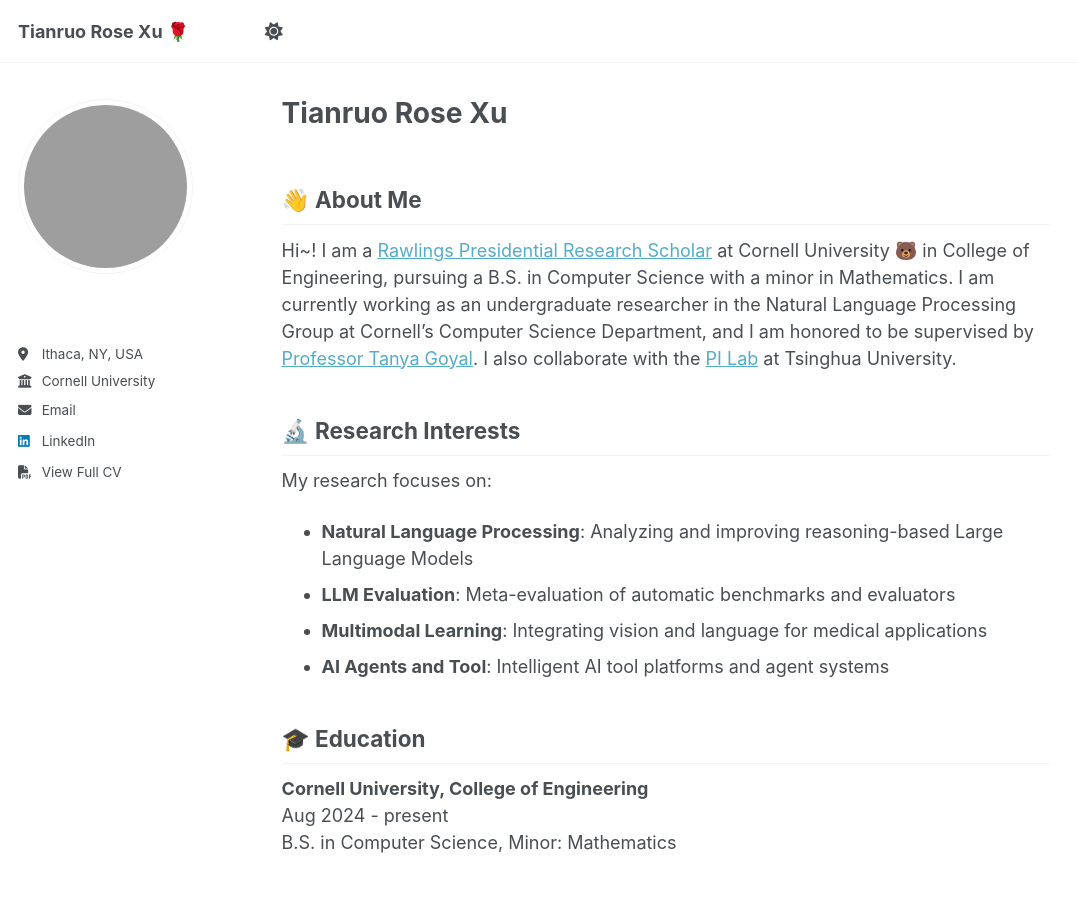
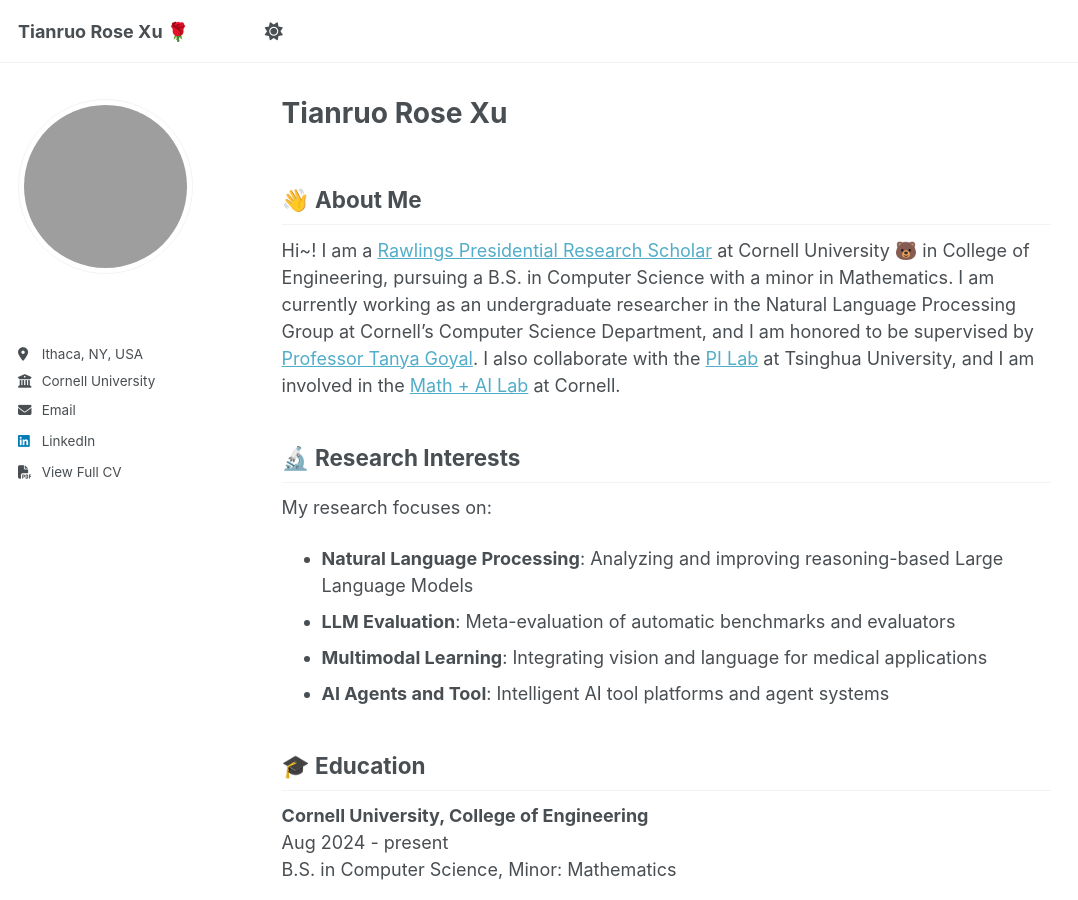
Before and after one commit to XTRose29/xtrose29.github.io, a Jekyll site: the page built from _pages/about.md, in a window 1280 px wide and 900 px high. Shown: the whole window, without its empty margins (0-1078 px from the left). Built offline with Jekyll 4.4.1, drawn with Linux system fonts in a browser that asks for light colours; a script bundle is joined from its source files by our own code; library files that are not in the unit come from our copies.

Commit message:
Update about.md

```diff
--- a/_pages/about.md
+++ b/_pages/about.md
@@ -9,7 +9,7 @@
 
 ## 👋 About Me
 
-Hi~! I am a <a href="https://scl.cornell.edu/get-involved/cornell-commitment/rawlings-cornell-presidential-research-scholars" target="_blank" rel="noopener noreferrer">Rawlings Presidential Research Scholar</a> at Cornell University 🐻 in College of Engineering, pursuing a B.S. in Computer Science with a minor in Mathematics. I am currently working as an undergraduate researcher in the Natural Language Processing Group at Cornell's Computer Science Department, and I am honored to be supervised by <a href="https://tagoyal.github.io/" target="_blank" rel="noopener noreferrer">Professor Tanya Goyal</a>. I also collaborate with the <a href="https://pi.cs.tsinghua.edu.cn/" target="_blank" rel="noopener noreferrer">PI Lab</a> at Tsinghua University.
+Hi~! I am a <a href="https://scl.cornell.edu/get-involved/cornell-commitment/rawlings-cornell-presidential-research-scholars" target="_blank" rel="noopener noreferrer">Rawlings Presidential Research Scholar</a> at Cornell University 🐻 in College of Engineering, pursuing a B.S. in Computer Science with a minor in Mathematics. I am currently working as an undergraduate researcher in the Natural Language Processing Group at Cornell's Computer Science Department, and I am honored to be supervised by <a href="https://tagoyal.github.io/" target="_blank" rel="noopener noreferrer">Professor Tanya Goyal</a>. I also collaborate with the <a href="https://pi.cs.tsinghua.edu.cn/" target="_blank" rel="noopener noreferrer">PI Lab</a> at Tsinghua University, and I am involved in the <a href="https://danielhl.github.io/math-ai.html" target="_blank" rel="noopener noreferrer">Math + AI Lab</a> at Cornell.
 
 ## 🔬 Research Interests
 
```
